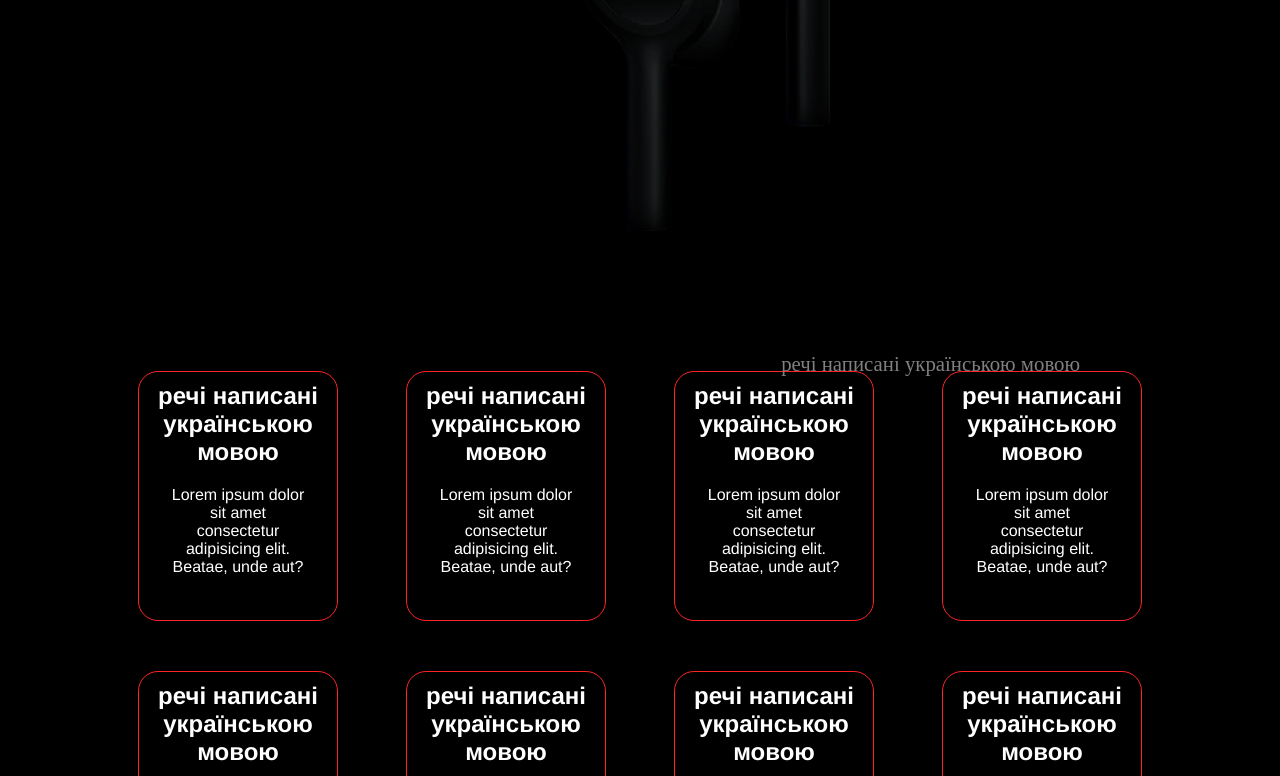
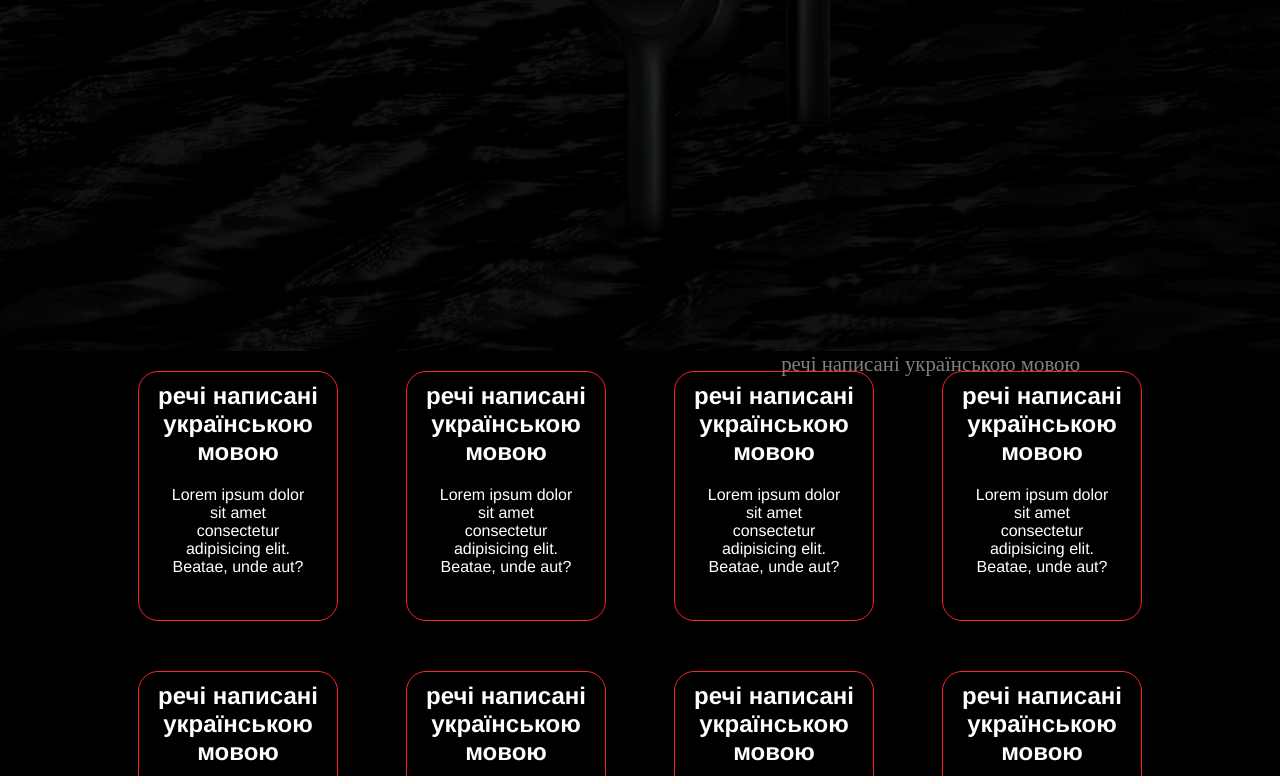
Before and after one commit to RafaelGomesXavier/Landing-Page-Xiaomi-Earphones, a plain HTML site: page index.html in a window 1280 px wide. Shown: the part 324-1100 px from the top of the page. Drawn offline with Linux system fonts and the light colour scheme; the site is published under a folder, as on GitHub Pages, so addresses that start at the root find nothing.

Commit message:
Update style.css

```diff
--- a/style.css
+++ b/style.css
@@ -51,7 +51,7 @@ body{
     width: 100vw;
     height: 70vh;
     display: flex;
-    background-image: url(/assets/Black-water-sea.png);
+    background-image: url(assets/Black-water-sea.png);
     background-size: 100vw;
     color: white;
     background-repeat: no-repeat;
```
